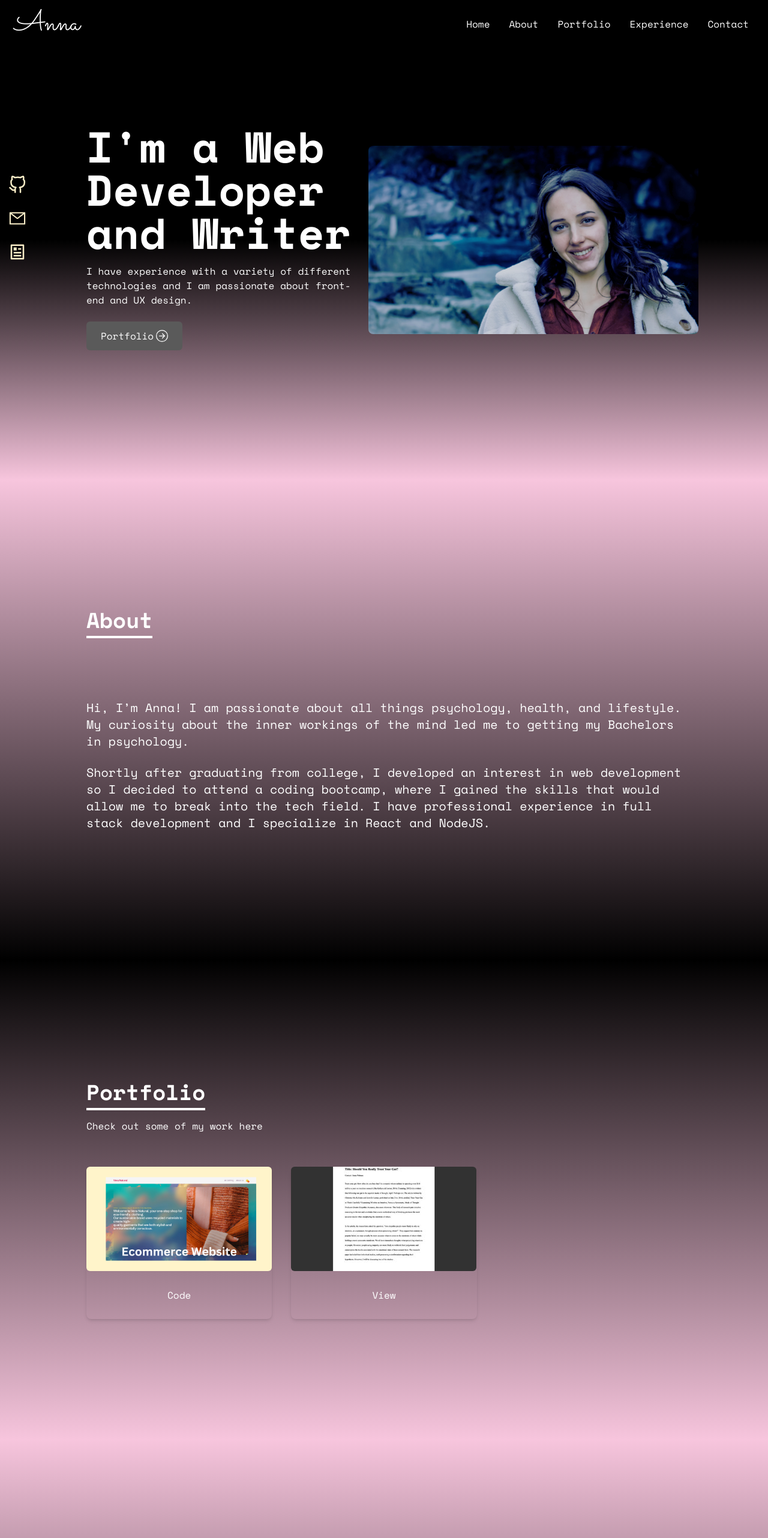
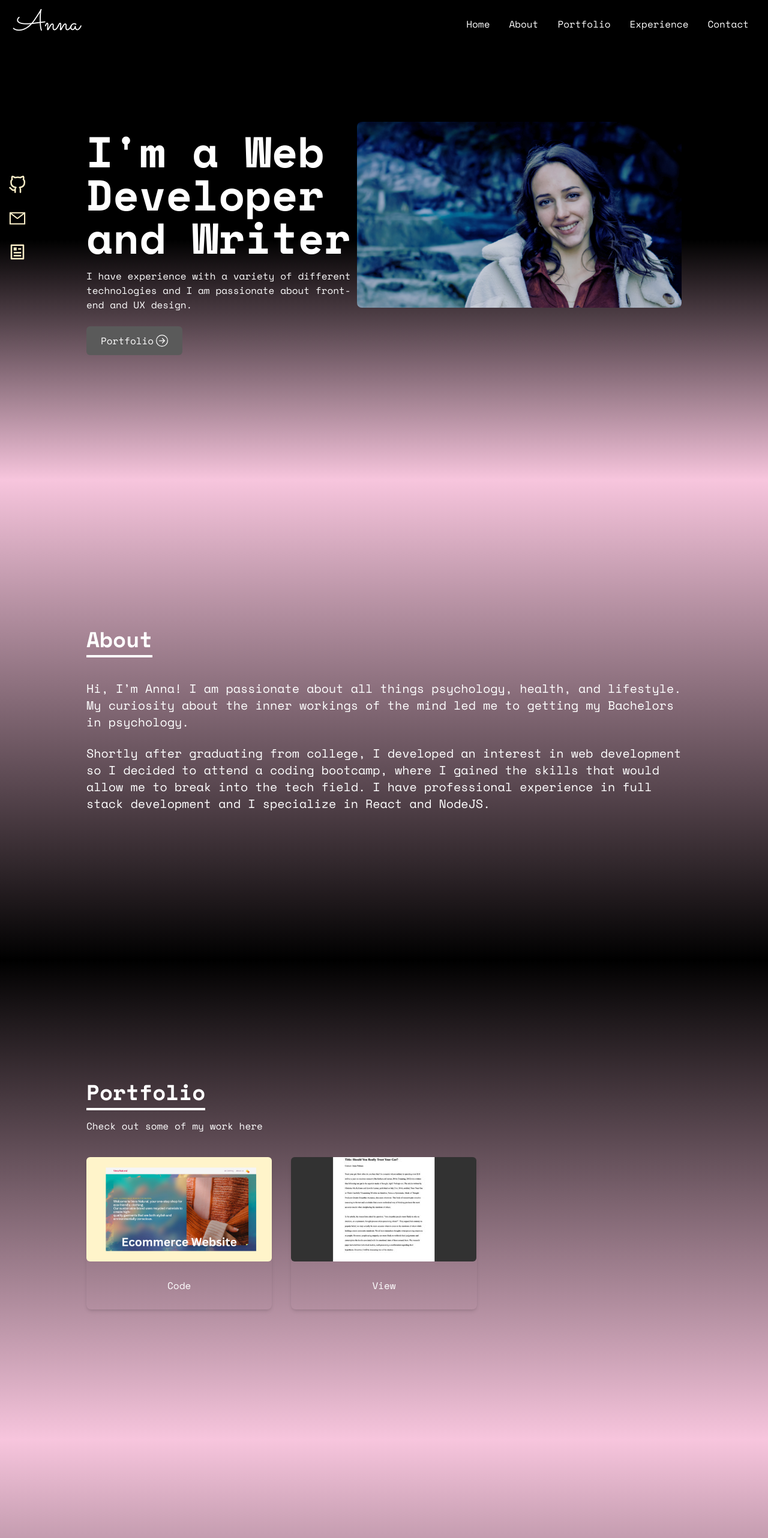
Before and after one commit to annap98/Portfolio, a React (Create React App) app: page / in a window 1280 px wide. Shown: the top 2564 px of the page at 60% size. Built offline with nearby package versions, Linux system fonts and the light colour scheme.

Commit message:
edit styling

```diff
--- a/src/Components/About.jsx
+++ b/src/Components/About.jsx
@@ -13,7 +13,7 @@ const About = () => {
 					</p>
 				</div>
 
-				<p className="text-xl mt-20">
+				<p className="text-xl mt-4">
 				Hi, I’m Anna!
 
 				I am passionate about all things psychology, health, and lifestyle. My curiosity about the inner workings of the mind led me to getting my Bachelors in psychology.
--- a/src/Components/Home.jsx
+++ b/src/Components/Home.jsx
@@ -11,7 +11,7 @@ const Home = () => {
             >
                   <div className="max-w-screen-lg mx-auto flex flex-col items-center justify-center h-full px-4 md:flex-row">
                         <div className="flex flex-col justify-center h-full">
-                              <h2 className="text-4xl sm:text-7xl font-bold text-white">
+                              <h2 className="text-4xl sm:text-7xl font-bold text-white mt-4">
                                     I'm a Web Developer and Writer
                               </h2>
                               <p className="text-white py-4 max-w-md">
@@ -37,7 +37,7 @@ const Home = () => {
                               <img
                                     src={profilepictwo}
                                     alt="my profile"
-                                    className="rounded-1xl mx-7 md:w-full object-cover h-200 w-200 rounded-lg"
+                                    className="rounded-1xl md:w-full object-cover translate-y-[-42px] h-200 w-200 rounded-lg z-0"
                               />
                         </div>
                   </div>
--- a/src/Components/NavBar.jsx
+++ b/src/Components/NavBar.jsx
@@ -34,7 +34,7 @@ const NavBar = () => {
       return (
 
 
-            <div className="flex justify-between items-center w-full h-20 px-4 bg-black fixed">
+            <div className="flex justify-between items-center w-full h-20 px-4 bg-black fixed z-10">
                   <div>
                         <h1 className="text-5xl text-white ml-2 font-signtwo">Anna</h1>
                   </div>
@@ -60,7 +60,7 @@ const NavBar = () => {
                   </div>
 
                   {nav && (
-                        <ul className="flex flex-col justify-center items-center absolute top-0 left-0 w-full h-screen bg-gradient-to-b from-black to-green text-white">
+                        <ul className="flex flex-col justify-center items-center absolute top-0 left-0 w-full h-screen bg-gradient-to-b from-black to-pink text-white font-signature">
                               {links.map(({ id, link }) => (
                                     <li
                                           key={id}
--- a/src/Components/Portfolio.jsx
+++ b/src/Components/Portfolio.jsx
@@ -37,7 +37,7 @@ const Portfolio = () => {                             //** This is the portfolio
                               <p className="py-6">Check out some of my work here</p>
                         </div>
 
-                        <div className="grid sm:grid-cols-2 md:grid-cols-3 gap-8 px-12 sm:px-0">
+                        <div className="grid sm:grid-cols-2 md:grid-cols-3 gap-8 px-12 sm:px-0 -mt-4 mb-4">
                               {webDevPortfolios.map(({ id, src, href, href2 }) => (
                                     <div key={id} className="shadow-md shadow-gray-600 rounded-lg">
                                           <img
--- a/src/index.css
+++ b/src/index.css
@@ -9,5 +9,6 @@
   html {
     font-family: 'Space Mono', monospace;
     font-family: 'Sacramento', groteskspace;
+    overflow-x: hidden;
   }
 }
```
